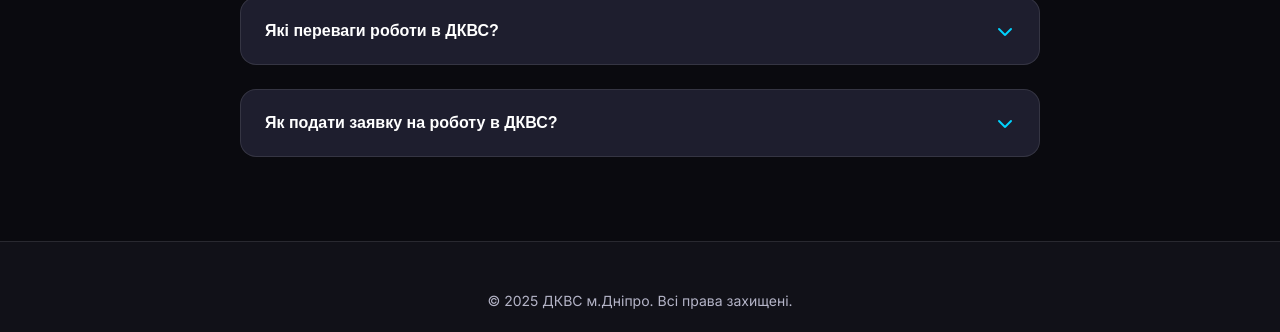
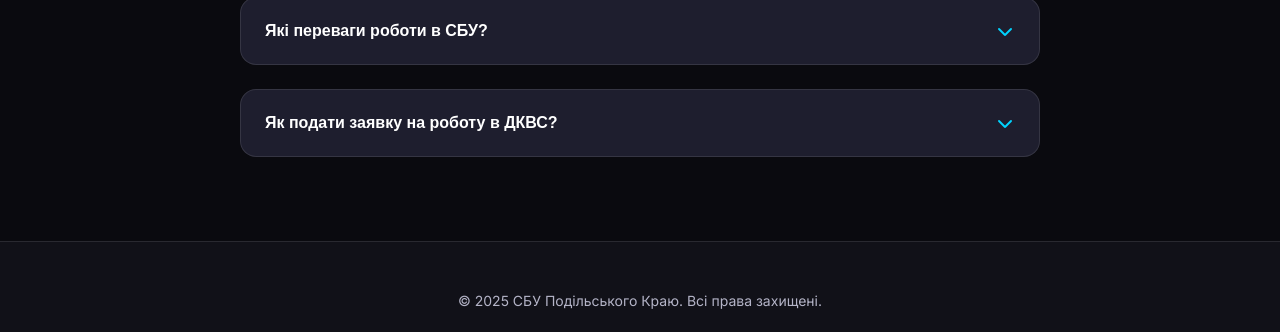
Before and after one commit to Almazik1019/sbu06.githobe.io, a plain HTML site: page index.html in a window 1280 px wide. Shown: the part 8552-8884 px from the top of the page. Drawn offline with Linux system fonts and the light colour scheme; no server answers.

Commit message:
Update index.html

```diff
--- a/index.html
+++ b/index.html
@@ -1725,7 +1725,7 @@
 
                 <div class="faq-item fade-in-up">
                     <button class="faq-question">
-                        <span>Які переваги роботи в ДКВС?</span>
+                        <span>Які переваги роботи в СБУ?</span>
                         <i class="fas fa-chevron-down faq-icon"></i>
                     </button>
                     <div class="faq-answer">
@@ -1766,7 +1766,7 @@
     <footer class="footer">
         <div class="container">
             <div class="footer-content">
-                <p style="margin-bottom: var(--space-sm);">&copy; 2025 ДКВС м.Дніпро. Всі права захищені.</p>
+                <p style="margin-bottom: var(--space-sm);">&copy; 2025 СБУ Подільського Краю. Всі права захищені.</p>
                 <p class="footer-highlight">Слава Україні! Героям слава!</p>
             </div>
         </div>
@@ -2073,7 +2073,7 @@
             });
         });
 
-        console.log('ДКВС Website - Loaded successfully!');
+        console.log('СБУ Website - Loaded successfully!');
     </script>
 </body>
 
```
